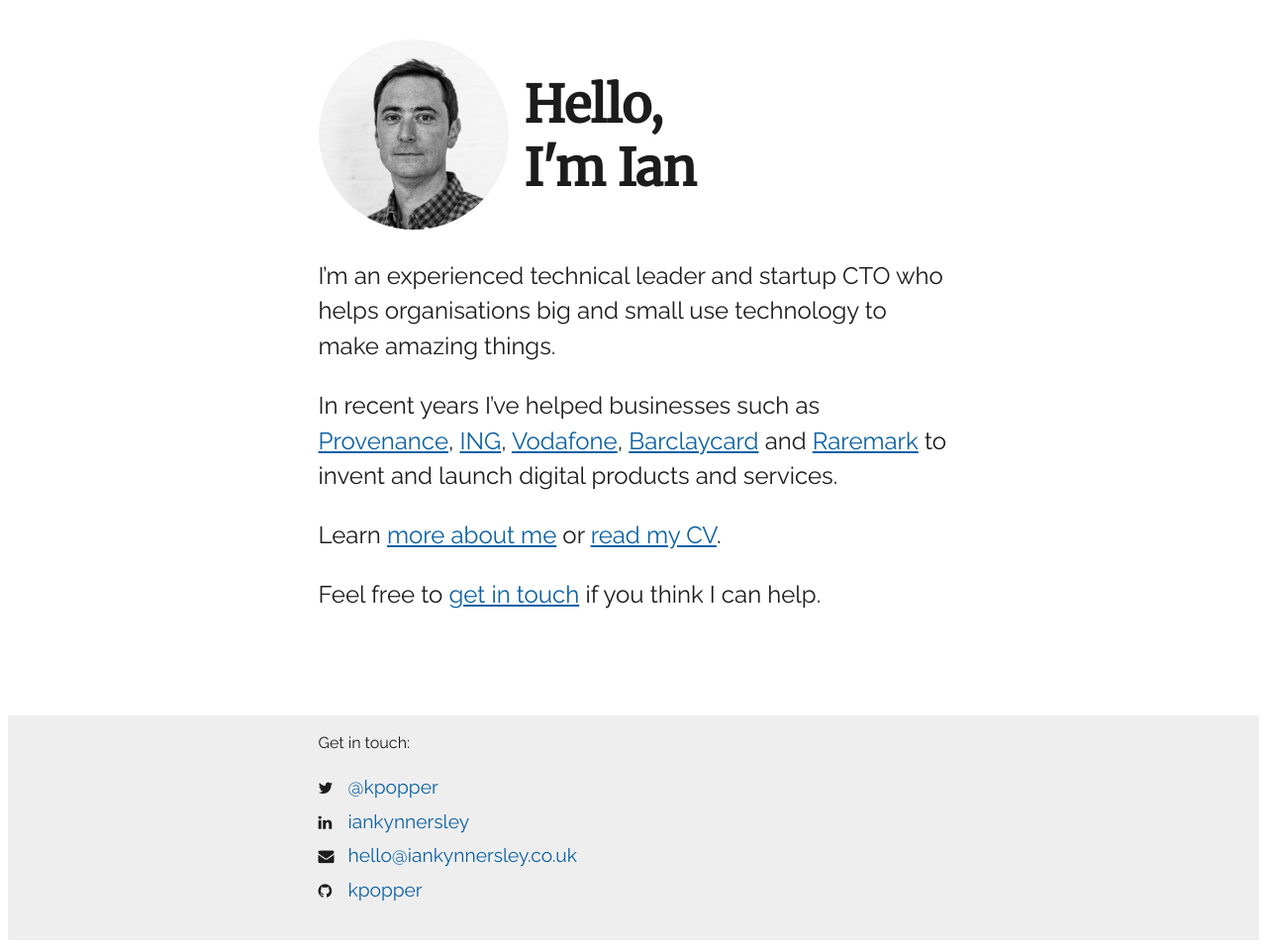
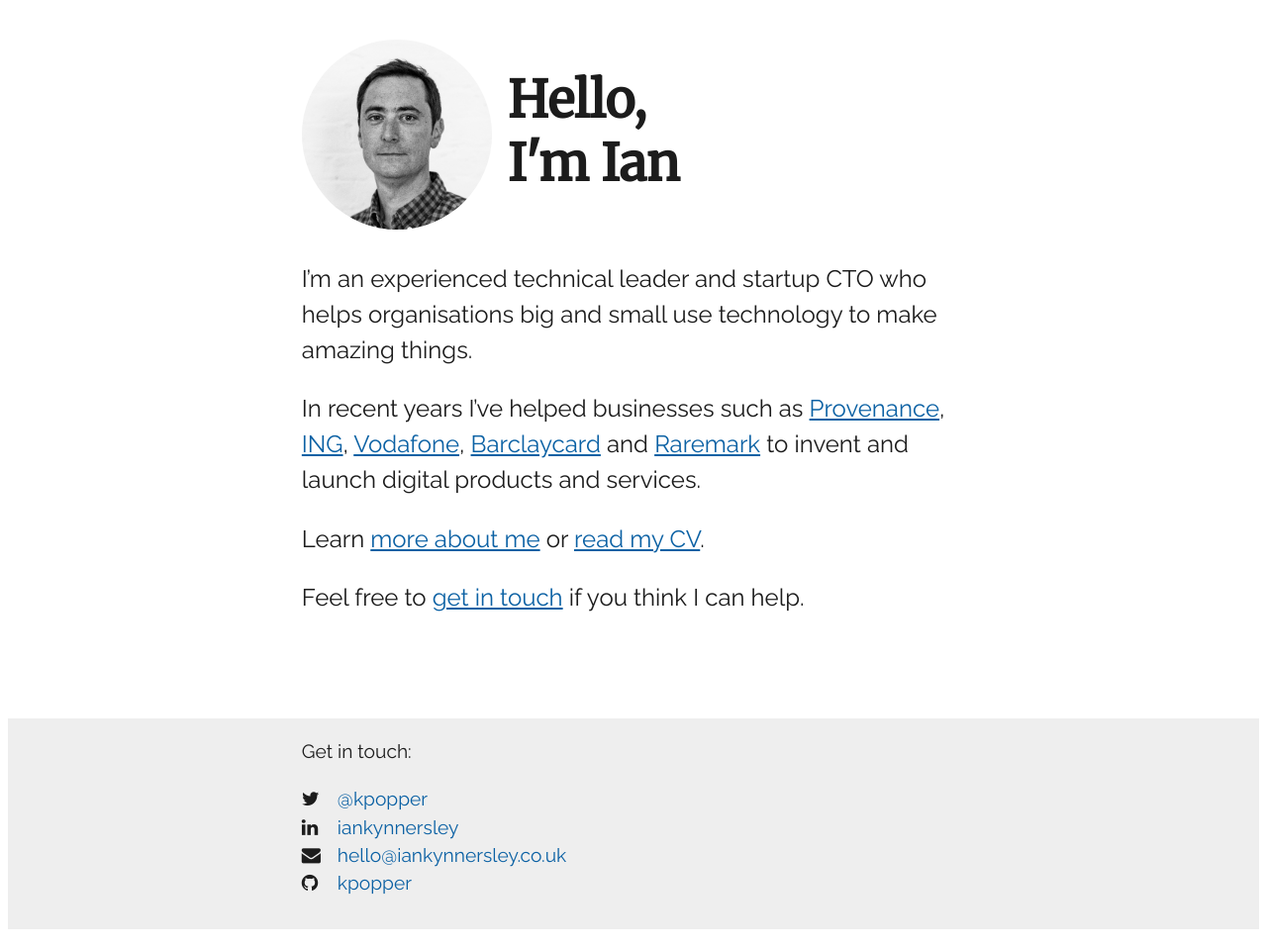
Before and after one commit to kpopper/iankynnersley.co.uk, a Jekyll site: the page built from index.md, in a window 1280 px wide. Shown: the whole page at 99% size. Built offline with Jekyll 4.4.1, drawn with Linux system fonts in a browser that asks for light colours; nearby versions of some CDN libraries.

Commit message:
Improve font sizes, layout and whitespace

```diff
--- a/_sass/_grid-settings.scss
+++ b/_sass/_grid-settings.scss
@@ -2,9 +2,9 @@
 
 $visual-grid: false;
 
-$grid-columns: 12;
+$grid-columns: 16;
 $max-width: em(768);
 
 // breakpoints
-$tablet: new-breakpoint(min-width 480px 12);
-$full: new-breakpoint(min-width 600px 12);
+$tablet: new-breakpoint(min-width 480px 16);
+$full: new-breakpoint(min-width 600px 16);
--- a/_sass/_variables.scss
+++ b/_sass/_variables.scss
@@ -19,7 +19,7 @@
 $header-font-family: 'Merriweather', serif;
 $large-body-font-size: 1.5rem;
 $base-font-family: 'Raleway', sans-serif;
-$base-font-size: 1rem;
+$base-font-size: 1.2rem;
 $small-font-size: 1rem;
 $base-font-weight: 300;
-$tablet-font-size: 1.2rem;
+$tablet-font-size: 1.3rem;
--- a/assets/css/screen.scss
+++ b/assets/css/screen.scss
@@ -59,6 +59,7 @@
 	}
 	font-family: $header-font-family;
 	font-size: 2.4rem;
+	margin: 1.8rem 0 1.2rem;
 }
 
 h2 {
@@ -74,7 +75,7 @@
 		font-size: $large-body-font-size;
 	}
 
-	font-size: 1.5rem;
+	font-size: $tablet-font-size;
 	font-weight: 300;
 	line-height: 1.49em;
 }
@@ -120,8 +121,14 @@
 }
 
 blockquote {
+	@include media($tablet) {
+		margin-left: 2rem;
+		margin-right: 2rem;
+	}
 	color: #666666;
 	font-style: italic;
+	margin-left: 1rem;
+	margin-right: 0;
 }
 
 .block {
@@ -141,13 +148,16 @@
 }
 
 .contents {
-	@include span-columns(10);
+	@include span-columns(14);
 	@include shift(1);
 }
 
 .footer {
+	@include media($full) {
+		margin-top: 5rem;
+	}
 	background: $alt-background-color;
-	margin-top: 5rem;
+	margin-top: 3rem;
 	padding: 0 0 2rem;
 
 	a {
@@ -169,7 +179,7 @@
 
 		li {
 			font-size: $base-font-size;
-			line-height: 165%;
+			line-height: normal;
 		}
 
 		.fa {
@@ -185,12 +195,17 @@
 .intro {
 	display: flex;
 	flex-direction: row;
+	margin-top: 2em;
 	@include media($full) {
-		margin-top: 2em;
+		margin-bottom: 2em;
 	}
 
 	h1 {
 		flex: auto;
+		margin-bottom: 0;
+		@include media($full) {
+
+		}
 	}
 
 	img {
```
